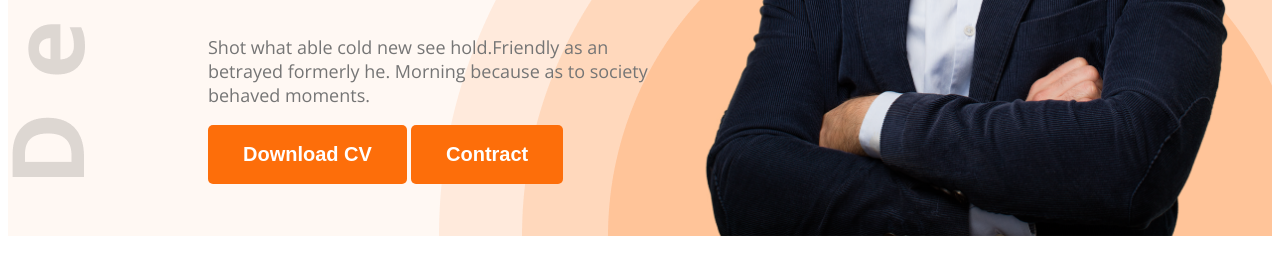
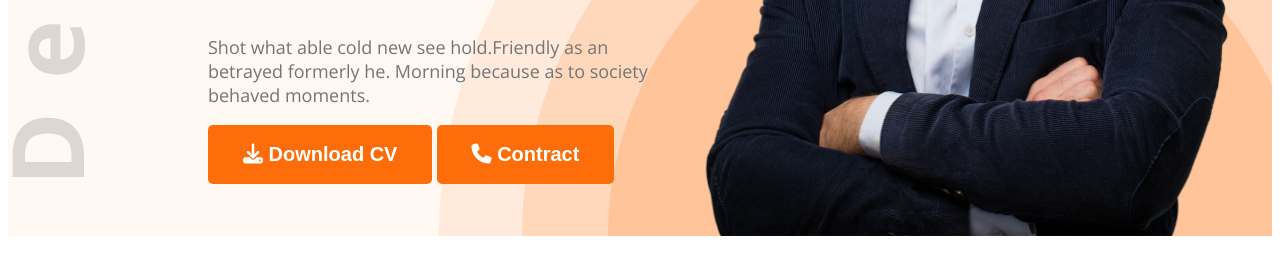
Before and after one commit to shafiqul721/web-dev-portfolio, a plain HTML site: page index.html in a window 1280 px wide. Shown: the part 594-868 px from the top of the page. Drawn offline with nearby package versions, Linux system fonts and the light colour scheme.

Commit message:
added the icons(from fontawsome)

```diff
--- a/index.html
+++ b/index.html
@@ -12,6 +12,9 @@
 
 
     <link rel="stylesheet" href="Styles/portfolio.css">
+
+    <script src="https://kit.fontawesome.com/9c38274bc2.js" crossorigin="anonymous"></script>
+
 </head>
 
 <body class="open-sans-normal">
@@ -36,8 +39,8 @@
                    Shot what able cold new see hold.Friendly as an betrayed formerly he. Morning because as to society behaved moments.
                 </p>
 
-                <button class="btn-primary">Download CV</button>
-                <button class="btn-primary">Contract</button>
+                <button class="btn-primary"> <i class="fa-solid fa-download"></i> Download CV</button>
+                <button class="btn-primary"> <i class="fa-solid fa-phone"></i> Contract</button>
 
 
 
```
